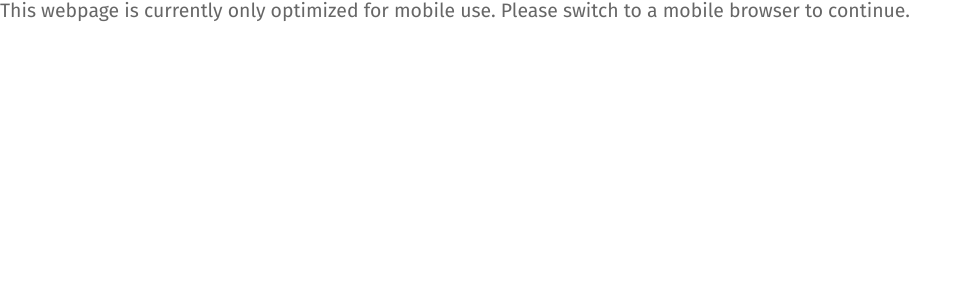
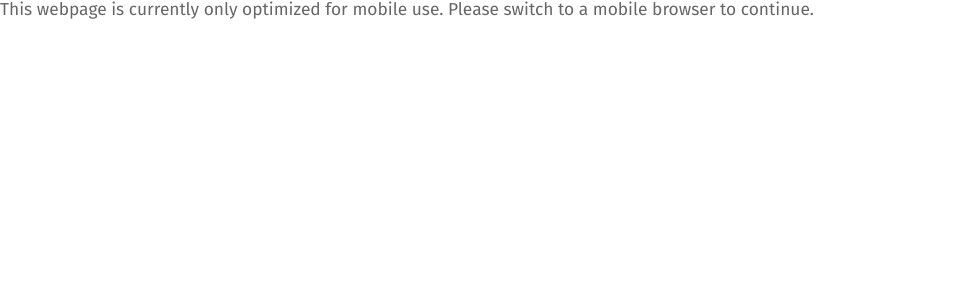
Before and after one commit to anth-volk/business-card, a React (Create React App) app: page / in a window 1280 px wide. Shown: the top 300 px of the page, without its empty margins (0-972 px from the left). Built offline with nearby package versions, Linux system fonts and the light colour scheme.

Commit message:
Font size edit; pushed for live testing

```diff
--- a/src/App.css
+++ b/src/App.css
@@ -59,7 +59,7 @@
 
     /* Based on https://css-tricks.com/snippets/css/fluid-typography/ */
 
-    --p-size: calc(11px + (26 - 11) * ((100vw - 300px) / (576 - 300)));
+    --p-size: calc(14px + (26 - 14) * ((100vw - 300px) / (576 - 300)));
     --h1-size: calc(1.5 * var(--p-size));
     --h2-size: calc(1.25 * var(--p-size));
   }
@@ -267,7 +267,7 @@
 
   @media screen and (min-width: 568px) {
     :root {
-      --p-size: calc(11px + (16 - 11) * ((100vw - 568px) / (991 - 568)));
+      --p-size: calc(14px + (16 - 14) * ((100vw - 568px) / (991 - 568)));
       --app-max-width: 900px;
 
     }
```
